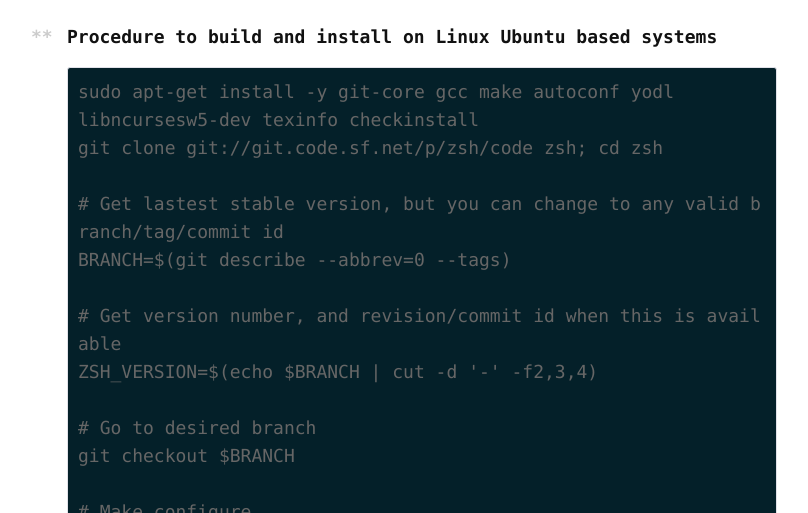
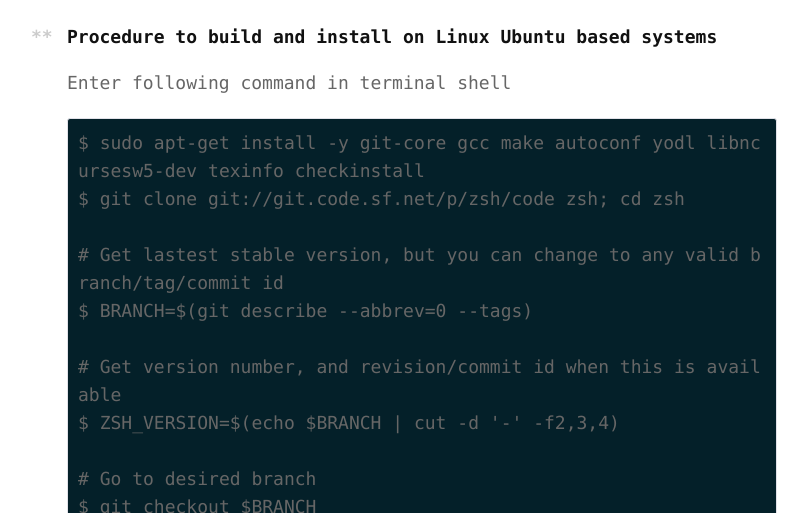
Before and after one commit to ratheesh/ratheesh.github.io, a plain HTML site: page wiki/2016/09/07/compile-zsh-from-scratch/index.html in a window 1280 px wide. Shown: the part 287-800 px from the top of the page, without its empty margins (218-1026 px from the left). Drawn offline with nearby package versions, Linux system fonts and the light colour scheme; some packages are replaced by stand-ins of ours; a script that the page names is missing.

Commit message:
Update published html files, committed by org-page.

```diff
--- a/rss.xml
+++ b/rss.xml
@@ -4,8 +4,8 @@
     <title>Ratheesh&#39;s Tech Ramblings!</title>
     <link>http://ratheesh.github.io/</link>
     <description></description>
-    <pubDate>Wed, 07 Sep 2016 13:08:22 IST</pubDate>
-    <lastBuildDate>Wed, 07 Sep 2016 13:08:22 IST</lastBuildDate>
+    <pubDate>Wed, 07 Sep 2016 13:15:47 IST</pubDate>
+    <lastBuildDate>Wed, 07 Sep 2016 13:15:47 IST</lastBuildDate>
     <docs>http://www.rssboard.org/rss-specification</docs>
     <generator>Org-page static site generator (https://github.com/kelvinh/org-page)</generator>
     <item>
--- a/wiki/2016/09/07/compile-zsh-from-scratch/index.html
+++ b/wiki/2016/09/07/compile-zsh-from-scratch/index.html
@@ -39,27 +39,30 @@ This is based on <a href="https://gist.github.com/m45t3r/9790552">https://gist.g
 <div id="outline-container-orgheadline1" class="outline-2">
 <h2 id="orgheadline1">Procedure to build and install on Linux Ubuntu based systems</h2>
 <div class="outline-text-2" id="text-orgheadline1">
+<p>
+Enter following command in terminal shell
+</p>
+
 <div class="org-src-container">
 
-<pre class="src src-bash">sudo apt-get install -y git-core gcc make autoconf yodl
-libncursesw5-dev texinfo checkinstall
-git clone git://git.code.sf.net/p/zsh/code zsh; cd zsh
+<pre class="src src-bash">$ sudo apt-get install -y git-core gcc make autoconf yodl libncursesw5-dev texinfo checkinstall
+$ git clone git://git.code.sf.net/p/zsh/code zsh; cd zsh
 
 # Get lastest stable version, but you can change to any valid branch/tag/commit id
-BRANCH=$(git describe --abbrev=0 --tags)
+$ BRANCH=$(git describe --abbrev=0 --tags)
 
 # Get version number, and revision/commit id when this is available
-ZSH_VERSION=$(echo $BRANCH | cut -d '-' -f2,3,4)
+$ ZSH_VERSION=$(echo $BRANCH | cut -d '-' -f2,3,4)
 
 # Go to desired branch
-git checkout $BRANCH
+$ git checkout $BRANCH
 
 # Make configure
-./Util/preconfig
+$ ./Util/preconfig
 
 # Options from Ubuntu Zsh package rules file (http://launchpad.net/ubuntu/+source/zsh)
 # Updated to zsh 5.0.2 on Trusty Tahr (pre-release)
-./configure --prefix=/usr \
+$ ./configure --prefix=/usr \
             --mandir=/usr/share/man \
             --bindir=/bin \
             --infodir=/usr/share/info \
@@ -79,13 +82,13 @@ git checkout $BRANCH
             LDFLAGS="-Wl,--as-needed -g -Wl,-Bsymbolic-functions -Wl,-z,relro"
 
 # Compile, test and install
-make
-make check
-sudo checkinstall -y --pkgname=zsh --pkgversion=$ZSH_VERSION --pkglicense=MIT make install install.info
+$ make
+$ make check
+$ sudo checkinstall -y --pkgname=zsh --pkgversion=$ZSH_VERSION --pkglicense=MIT make install install.info
 
 # Make zsh the default shell
-sudo sh -c "echo /bin/zsh &gt;&gt; /etc/shells"
-chsh -s /bin/zsh
+$ sudo sh -c "echo /bin/zsh &gt;&gt; /etc/shells"
+$ chsh -s /bin/zsh
 </pre>
 </div>
 </div>
```
